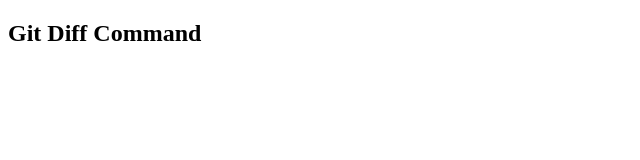
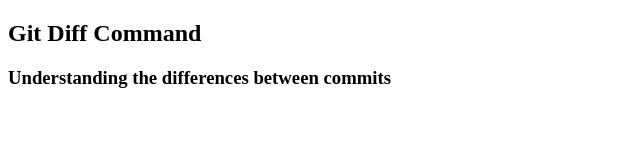
Before and after one commit to madihakomal75/gitDiff, a plain HTML site: page index.html in a window 1280 px wide. Shown: the whole page, without its empty margins (0-640 px from the left). Drawn offline with Linux system fonts and the light colour scheme.

Commit message:
second commit

```diff
--- a/index.html
+++ b/index.html
@@ -7,5 +7,6 @@
 </head>
 <body>
     <h2>Git Diff Command</h2>
+    <h3>Understanding the differences between commits</h3>
 </body>
 </html>
```
